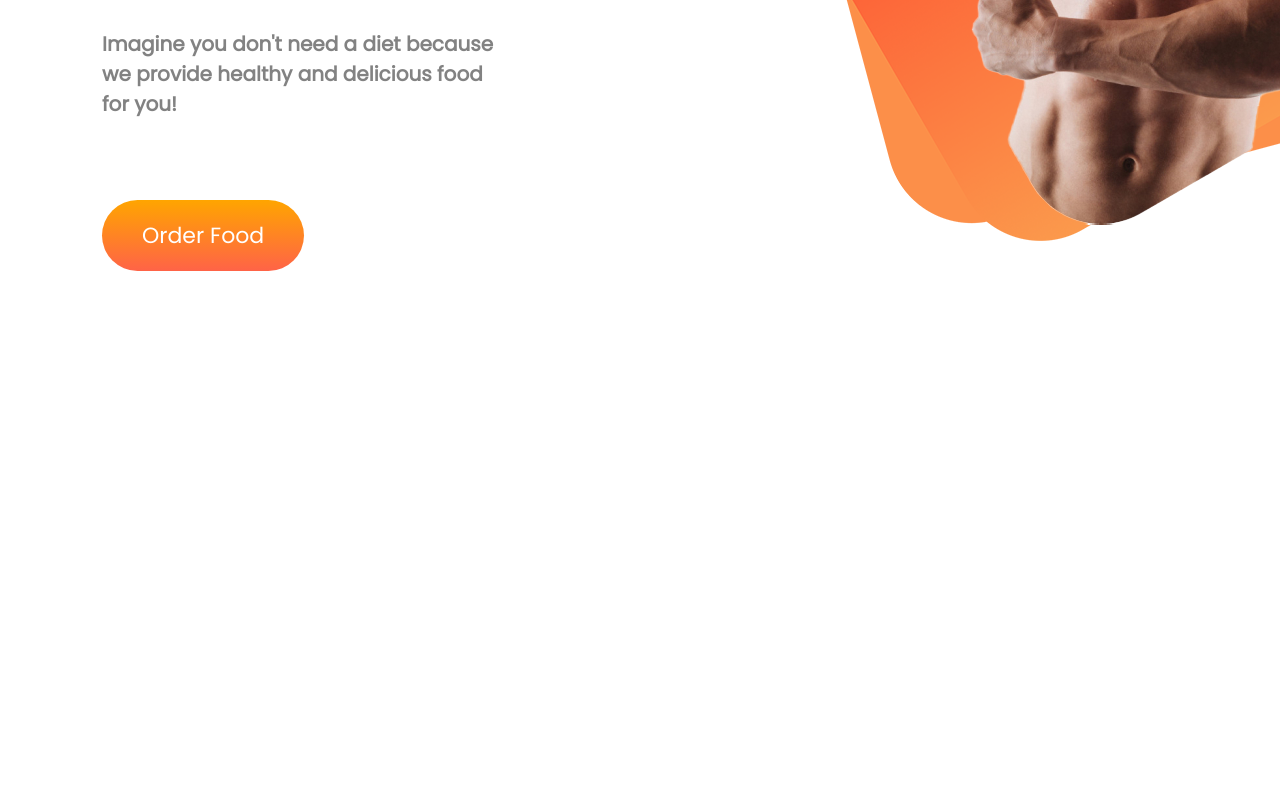
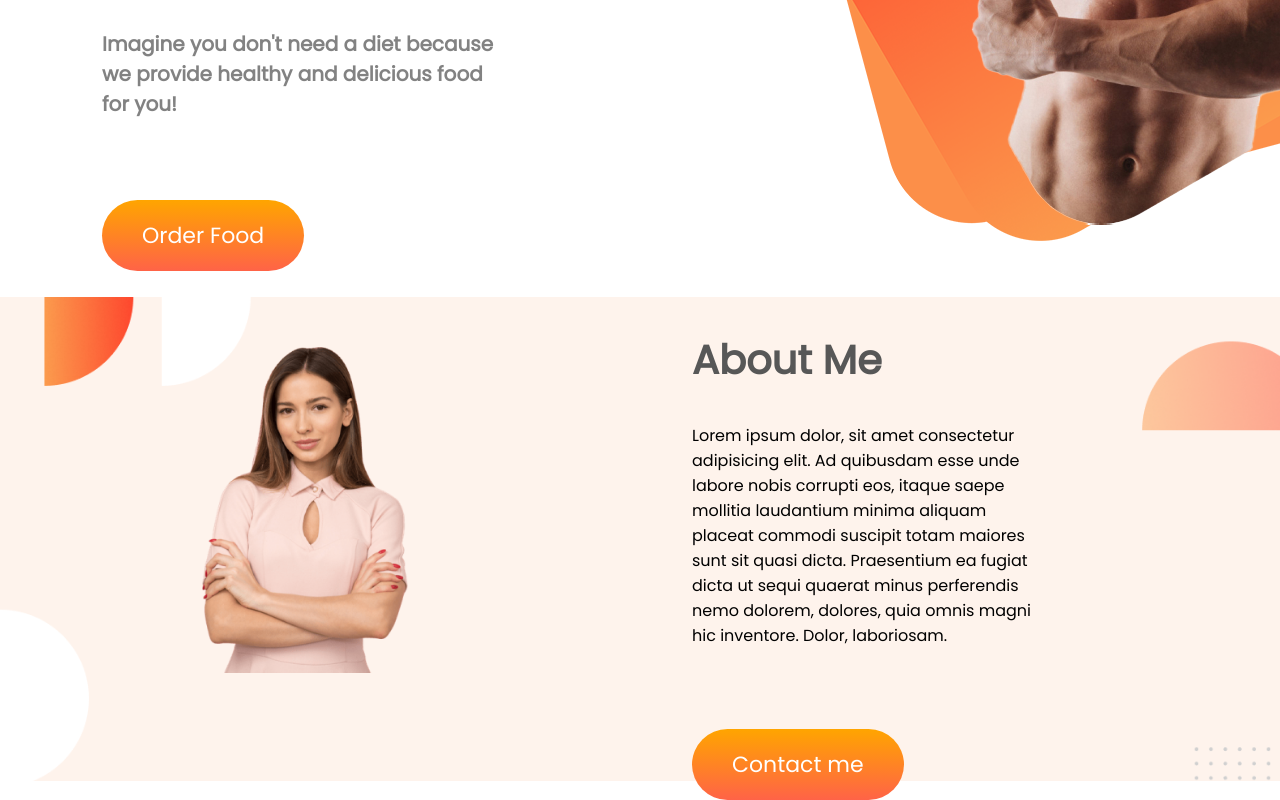
Before and after one commit to dmemon80/eat-healthy-web, a plain HTML site: page index.html in a window 1280 px wide. Shown: the part 511-1311 px from the top of the page. Before the commit the page ends 808 px from the top, so only its background shows below. Drawn offline with Linux system fonts and the light colour scheme.

Commit message:
about section added

```diff
--- a/index.html
+++ b/index.html
@@ -17,12 +17,23 @@
         <div class="half-width">
             <h1><span class="orange-color">Skip</span> The Diet, Just Eat Healthy With Food Network</h1>
             <h3>Imagine you don't need a diet because we provide healthy and delicious food for you!</h3>
-            <a class="order-food-button" target="_blank" href="https://www.youtube.com/">Order Food</a>
+            <a class="button" target="_blank" href="https://www.youtube.com/">Order Food</a>
         </div>
         <div class="half-width background-image">
             <img src="images/male/hero-image.png" alt="">
         </div>
     </section>
+    <section class="about-section flexible-container">
+        <div class="half-width">
+            <img src="images/female/Person Image.png" alt="">
+        </div>
+        <div class="half-width">
+            <h1>About Me</h1>
+            <p>Lorem ipsum dolor, sit amet consectetur adipisicing elit. Ad quibusdam esse unde labore nobis corrupti eos, itaque saepe mollitia laudantium minima aliquam placeat commodi suscipit totam maiores sunt sit quasi dicta. Praesentium ea fugiat
+                dicta ut sequi quaerat minus perferendis nemo dolorem, dolores, quia omnis magni hic inventore. Dolor, laboriosam.</p>
+            <a class="button" href="">Contact me</a>
+        </div>
+    </section>
 </body>
 
 </html>
--- a/style.css
+++ b/style.css
@@ -10,9 +10,13 @@ h1 {
     color: #575757;
 }
 
+p {
+    width: 60%;
+}
+
 .flexible-container {
     display: flex;
-    margin-left: 100px;
+    padding-left: 100px;
 }
 
 .half-width {
@@ -35,7 +39,7 @@ h1 {
     width: 85%;
 }
 
-.order-food-button {
+.button {
     background-image: linear-gradient(orange, tomato);
     padding: 20px 40px;
     border-radius: 40px;
@@ -43,3 +47,25 @@ h1 {
     text-decoration: none;
     font-size: 22px;
 }
+
+
+/*---------About Section----------*/
+
+.about-section {
+    background-image: url(images/shapes/7.png);
+    background-size: cover;
+}
+
+.about-section img {
+    width: 35%;
+    margin-left: 100px;
+    padding-top: 50px;
+}
+
+.about-section h1 {
+    font-size: 40px;
+}
+
+.about-section p {
+    margin-bottom: 100px;
+}
```
